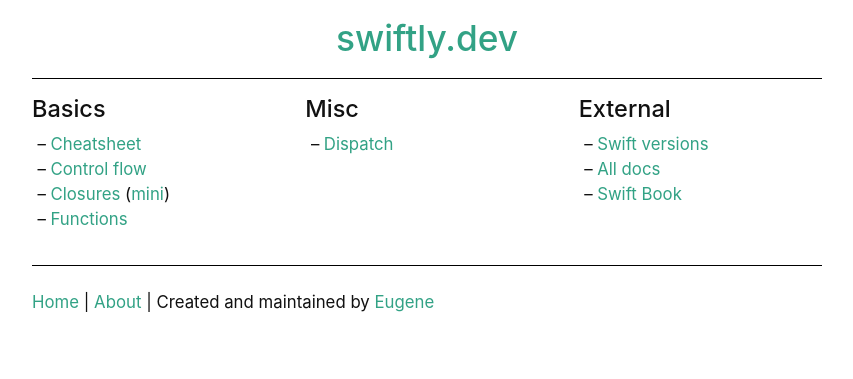
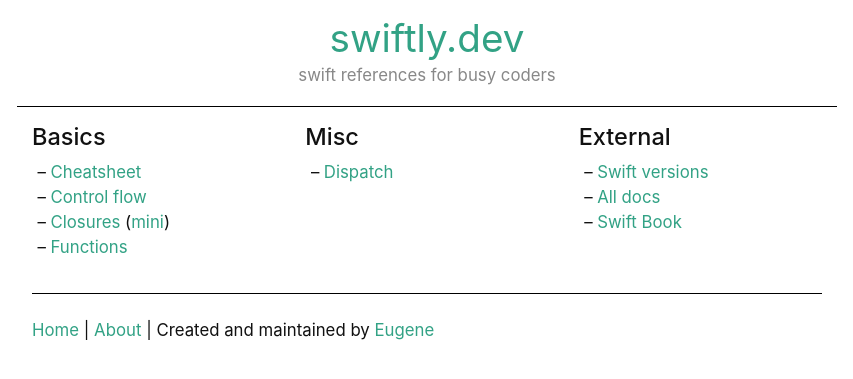
Before and after one commit to ebelinski/swiftly, a Jekyll site: the page built from index.md, in a window 1280 px wide. Shown: the top 379 px of the page, without its empty margins (213-1066 px from the left). Built offline with Jekyll 4.4.1, drawn with Linux system fonts in a browser that asks for light colours.

Commit message:
tweaked css and added site subtitle

```diff
--- a/_includes/header.html
+++ b/_includes/header.html
@@ -1,4 +1,5 @@
-<div class="container">
-  <h1 id="site-title"><a href="{{ "/" | relative_url }}">{{ site.title }}</a></h1>
+<div class="container header">
+  <h1><a href="{{ "/" | relative_url }}">{{ site.title }}</a></h1>
+  <h2>swift references for busy coders</h2>
 </div>
 <div class="container"><div id="page-content">
--- a/css/main.scss
+++ b/css/main.scss
@@ -27,13 +27,33 @@ h1 {
   font-size: 1.1em;
 }
 
-#site-title {
-  text-align: center;
+.header {
   border-width: 0px 0px 1px 0px;
   border-style: solid;
   border-color: black;
-  padding: 0.5em 0rem;
-  margin: 0em;
+  text-align: center;
+  padding: 0.9em 0em 1.2em;
+
+  h1 {
+    margin: 0em;
+    font-size: 2.3em;
+    font-weight: normal;
+    padding-bottom: 0.1em;
+
+    a:hover {
+      font-style: italic;
+    }
+  }
+
+  h2 {
+    margin: 0em;
+    font-size: 1em;
+    color: #888;
+    font-weight: normal;
+  }
+}
+
+#site-title {
 }
 
 #site-footer {
```
